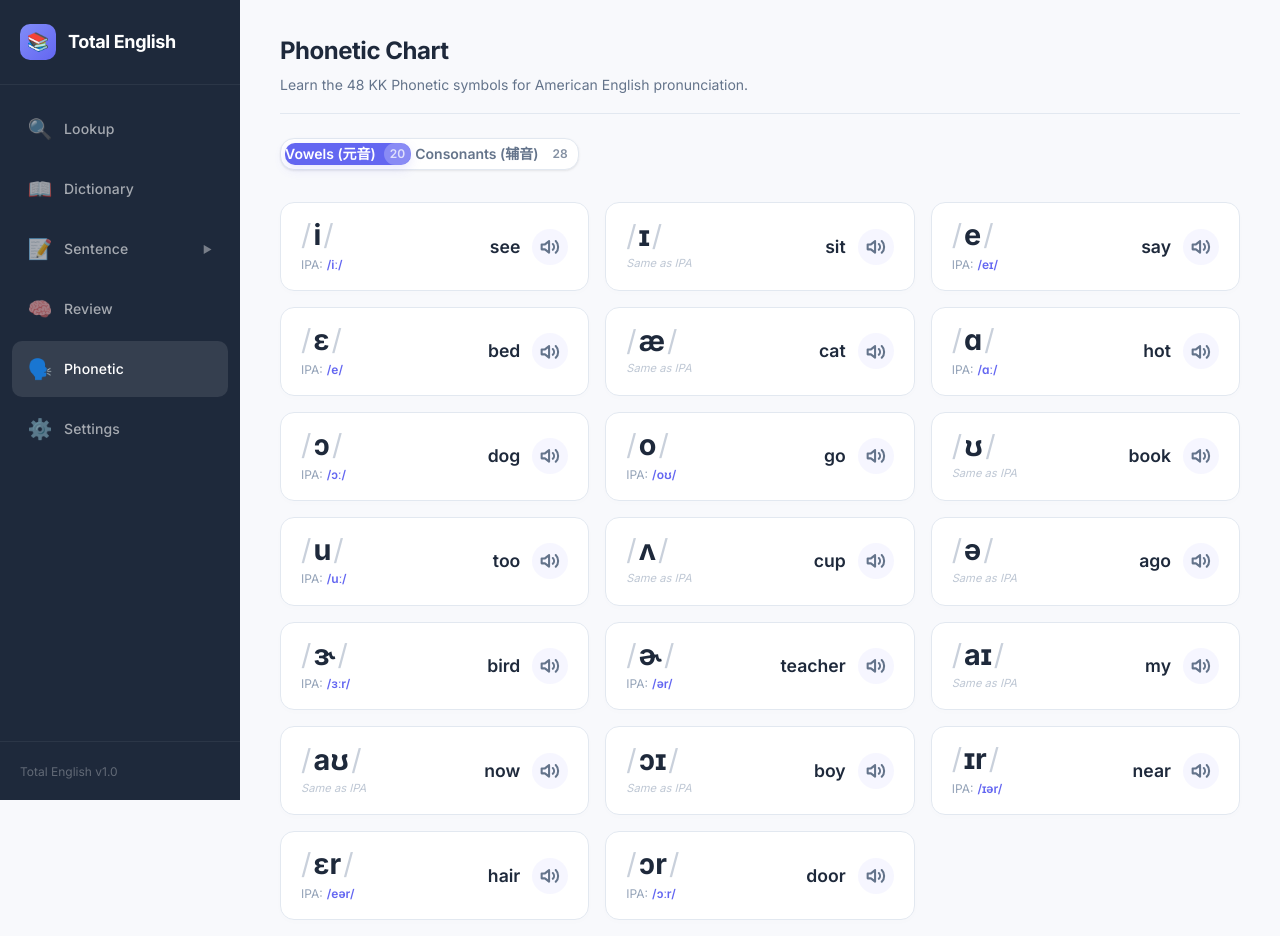
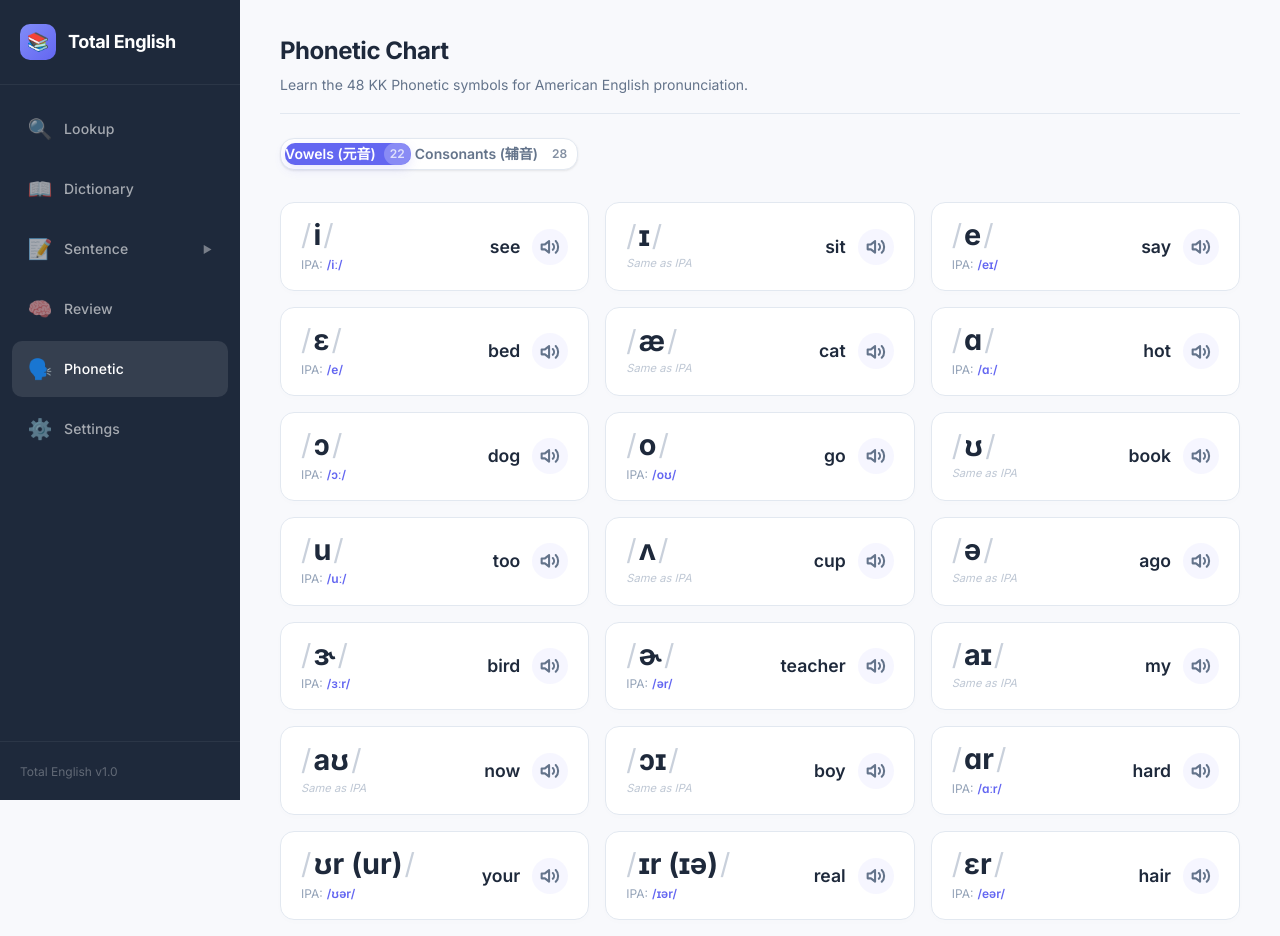
Before and after one commit to yeduxiling/total_english, a React (Vite) app in the folder client/: page /phonetic in a window 1280 px wide. Shown: the top 936 px of the page. Built offline with nearby package versions, Linux system fonts and the light colour scheme.

Commit message:
feat: adjust vowels dataset to include ar, ur, and ie comparisons

```diff
--- a/client/src/features/phonetic/PhoneticPage.tsx
+++ b/client/src/features/phonetic/PhoneticPage.tsx
@@ -26,7 +26,9 @@ const vowels: PhoneticItem[] = [
   { kk: 'aɪ', ipa: '', word: 'my' },
   { kk: 'aʊ', ipa: '', word: 'now' },
   { kk: 'ɔɪ', ipa: '', word: 'boy' },
-  { kk: 'ɪr', ipa: 'ɪər', word: 'near' },
+  { kk: 'ɑr', ipa: 'ɑːr', word: 'hard' },
+  { kk: 'ʊr (ur)', ipa: 'ʊər', word: 'your' },
+  { kk: 'ɪr (ɪə)', ipa: 'ɪər', word: 'real' },
   { kk: 'ɛr', ipa: 'eər', word: 'hair' },
   { kk: 'ɔr', ipa: 'ɔːr', word: 'door' }
 ];
```
